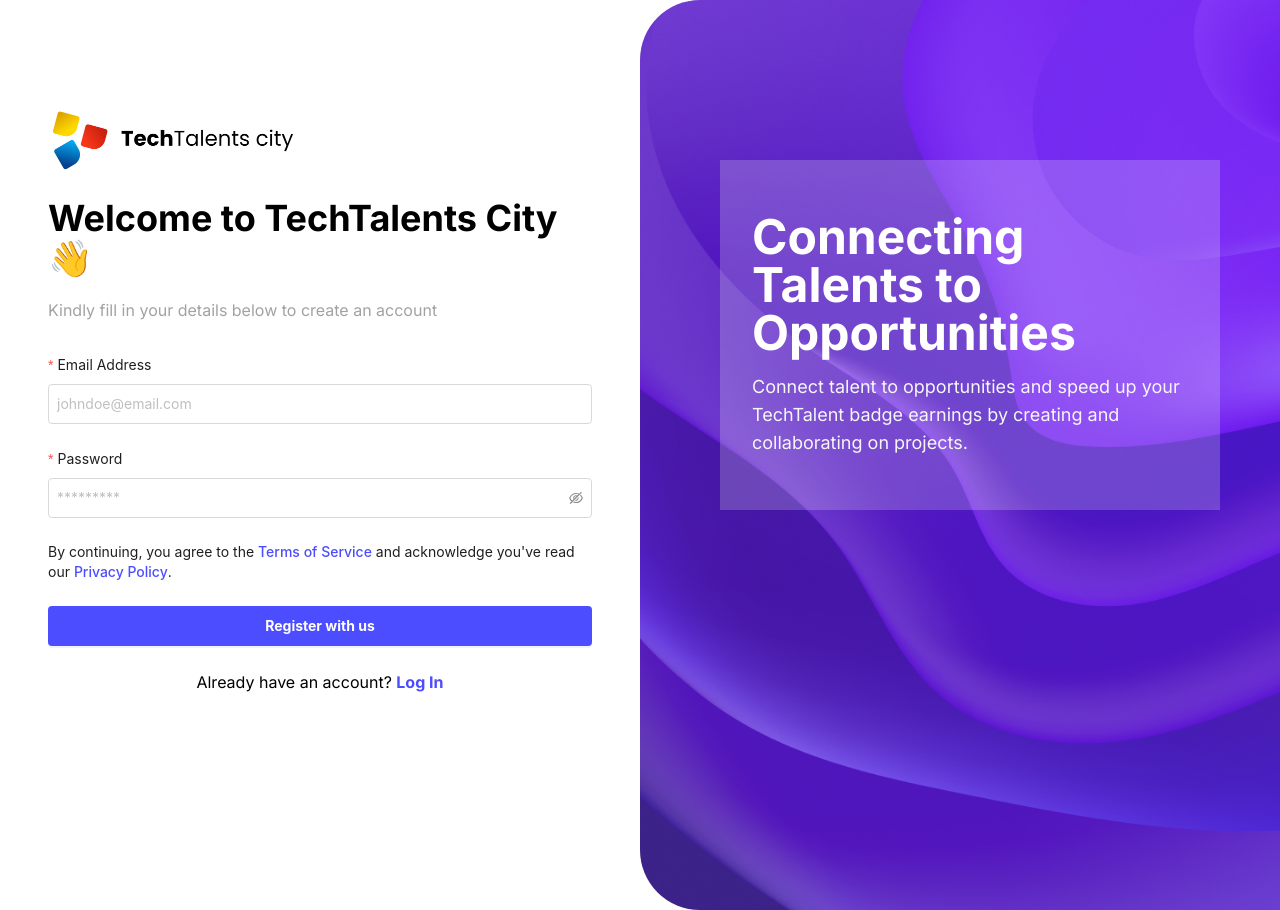
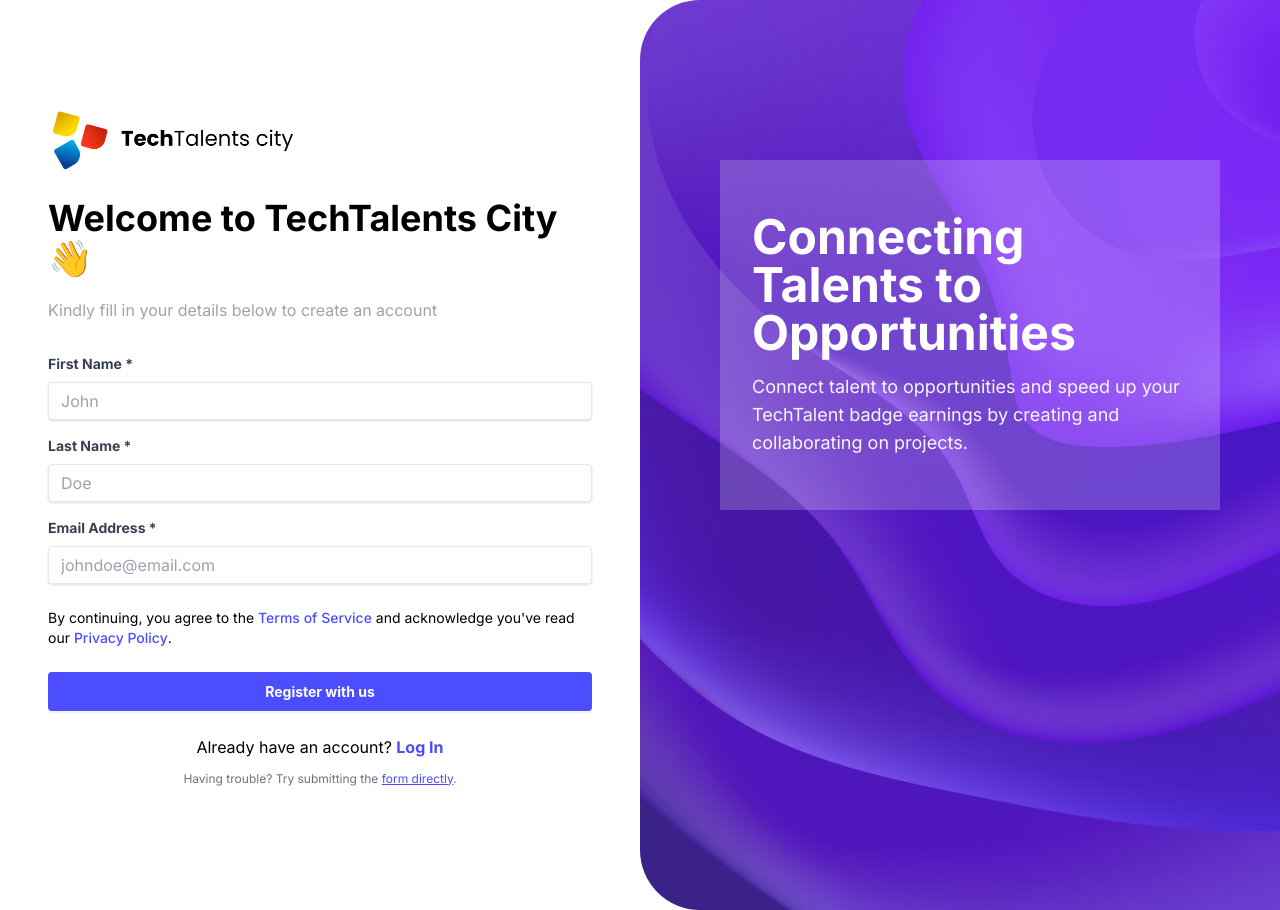
Before and after one commit to techtalentscity/techtalentscity.github.io, a React (Vite) app: page /signup in a window 1280 px wide. Built offline with nearby package versions, Linux system fonts and the light colour scheme.

Commit message:
Update index.jsx

```diff
--- a/src/Pages/Register/index.jsx
+++ b/src/Pages/Register/index.jsx
@@ -1,58 +1,77 @@
-import { Link, useNavigate } from 'react-router-dom';
+import { Link } from 'react-router-dom';
 import IMAGE from '../../assets/images/signupbg.png';
 import Container from '../../components/Container';
 import logo from '../../assets/images/logo-black.png';
-import { Button, Form, Input, message } from 'antd';
+import { Button, message } from 'antd';
 import { useState } from 'react';
 
 const Register = () => {
-  const navigate = useNavigate();
-  const [form] = Form.useForm();
   const [loading, setLoading] = useState(false);
+  const [firstName, setFirstName] = useState('');
+  const [lastName, setLastName] = useState('');
+  const [email, setEmail] = useState('');
+  const [errors, setErrors] = useState({});
 
-  // Google Form submission URL - replace with your actual form URL
-  const googleFormURL = "https://docs.google.com/forms/d/e/1FAIpQLScIbS6ykk3RY8bXUJRg52oikbt8mcvu8eOdj2x3w9xTeFeKmg/formResponse";
+  // Your updated Google Form ID from the new URL
+  const googleFormID = "1FAIpQLSdc7dgkqLO6xXSZPlvIBUK61_6I3kcXGwM4GLJbuQdneBpVyA";
+
+  // Form submission URL
+  const googleFormURL = `https://docs.google.com/forms/d/e/${googleFormID}/formResponse`;
 
   // Discord redirect URL
   const discordURL = "https://discord.gg/FwNQc7VJVk";
 
-  // Handle form submission
-  const handleSubmit = async (values) => {
-    try {
-      setLoading(true);
+  const validateEmail = (email) => {
+    const re = /^(([^<>()[\]\\.,;:\s@"]+(\.[^<>()[\]\\.,;:\s@"]+)*)|(".+"))@((\[[0-9]{1,3}\.[0-9]{1,3}\.[0-9]{1,3}\.[0-9]{1,3}\])|(([a-zA-Z\-0-9]+\.)+[a-zA-Z]{2,}))$/;
+    return re.test(String(email).toLowerCase());
+  };
 
-      // Create form data for submission
-      const formData = new FormData();
+  const handleSubmit = (e) => {
+    e.preventDefault();
 
-      // Add entry fields - REPLACE THESE with your actual Google Form field IDs
-      // You'll need to inspect your Google Form to get the exact field IDs
-      formData.append('entry.123456789', values.email); // Replace with your email field ID
-      formData.append('entry.987654321', values.password); // Replace with your password field ID
+    // Reset errors
+    setErrors({});
 
-      // Submit the form data
-      await fetch(googleFormURL, {
-        method: 'POST',
-        mode: 'no-cors', // Important for cross-origin requests to Google Forms
-        body: formData
-      });
+    // Validate
+    let isValid = true;
+    const newErrors = {};
 
-      // Show success message
-      message.success('Registration successful! Redirecting to Discord...');
+    if (!firstName.trim()) {
+      newErrors.firstName = 'First Name is required';
+      isValid = false;
+    }
 
-      // Clear form
-      form.resetFields();
+    if (!lastName.trim()) {
+      newErrors.lastName = 'Last Name is required';
+      isValid = false;
+    }
 
-      // Redirect to Discord after a short delay
-      setTimeout(() => {
-        window.location.href = discordURL;
-      }, 2000);
+    if (!email) {
+      newErrors.email = 'Email is required';
+      isValid = false;
+    } else if (!validateEmail(email)) {
+      newErrors.email = 'Please enter a valid email';
+      isValid = false;
+    }
 
-    } catch (error) {
-      console.error('Error submitting form:', error);
-      message.error('Registration failed. Please try again.');
-    } finally {
-      setLoading(false);
+    if (!isValid) {
+      setErrors(newErrors);
+      return;
     }
+
+    // Set loading
+    setLoading(true);
+
+    // Submit the form
+    document.getElementById('registration-form').submit();
+
+    // Show success message
+    message.success('Registration successful! Redirecting to Discord...');
+
+    // Redirect to Discord after a short delay
+    setTimeout(() => {
+      window.location.href = discordURL;
+    }, 2000);
   };
 
   return (
@@ -65,33 +84,67 @@ const Register = () => {
           <p className='font-bold text-4xl py-5'>Welcome to TechTalents City👋</p>
           <p className='text-[#A2A2A2]'>Kindly fill in your details below to create an account</p>
 
-          <Form
-            layout='vertical'
-            className='pt-8'
-            form={form}
-            onFinish={handleSubmit}
+          {/* Direct form submission to Google Forms */}
+          <form
+            id="registration-form"
+            method="POST"
+            action={googleFormURL}
+            onSubmit={handleSubmit}
+            className="pt-8"
           >
-            <Form.Item
-              label="Email Address"
-              name="email"
-              rules={[
-                { required: true, message: 'Email is required' },
-                { type: "email", message: 'Please enter a valid email' }
-              ]}
-            >
-              <Input placeholder="johndoe@email.com" className='p-2' />
-            </Form.Item>
+            <div className="mb-4">
+              <label className="block text-gray-700 text-sm font-bold mb-2" htmlFor="firstName">
+                First Name *
+              </label>
+              <input
+                type="text"
+                // Actual entry ID from the Google Form
+                name="entry.2120631500"
+                id="firstName"
+                className={`shadow appearance-none border ${errors.firstName ? 'border-red-500' : ''} rounded w-full py-2 px-3 text-gray-700 leading-tight focus:outline-none focus:shadow-outline`}
+                placeholder="John"
+                value={firstName}
+                onChange={(e) => setFirstName(e.target.value)}
+                required
+              />
+              {errors.firstName && <p className="text-red-500 text-xs italic">{errors.firstName}</p>}
+            </div>
 
-            <Form.Item
-              label="Password"
-              name="password"
-              rules={[
-                { required: true, message: 'Password is required' },
-                { min: 8, message: 'Password must be at least 8 characters' }
-              ]}
-            >
-              <Input.Password placeholder='*********' className='p-2' />
-            </Form.Item>
+            <div className="mb-4">
+              <label className="block text-gray-700 text-sm font-bold mb-2" htmlFor="lastName">
+                Last Name *
+              </label>
+              <input
+                type="text"
+                // Actual entry ID from the Google Form
+                name="entry.976572827"
+                id="lastName"
+                className={`shadow appearance-none border ${errors.lastName ? 'border-red-500' : ''} rounded w-full py-2 px-3 text-gray-700 leading-tight focus:outline-none focus:shadow-outline`}
+                placeholder="Doe"
+                value={lastName}
+                onChange={(e) => setLastName(e.target.value)}
+                required
+              />
+              {errors.lastName && <p className="text-red-500 text-xs italic">{errors.lastName}</p>}
+            </div>
+
+            <div className="mb-6">
+              <label className="block text-gray-700 text-sm font-bold mb-2" htmlFor="email">
+                Email Address *
+              </label>
+              <input
+                type="email"
+                // Actual entry ID from the Google Form
+                name="entry.1043611405"
+                id="email"
+                className={`shadow appearance-none border ${errors.email ? 'border-red-500' : ''} rounded w-full py-2 px-3 text-gray-700 leading-tight focus:outline-none focus:shadow-outline`}
+                placeholder="johndoe@email.com"
+                value={email}
+                onChange={(e) => setEmail(e.target.value)}
+                required
+              />
+              {errors.email && <p className="text-red-500 text-xs italic">{errors.email}</p>}
+            </div>
 
             <p className='pb-6 text-sm'>
               By continuing, you agree to the <span className='text-primary font-medium'>Terms of Service</span> and
@@ -100,17 +153,22 @@ const Register = () => {
 
             <Button
               type='primary'
+              htmlType="submit"
               block
               className='p-2 !h-auto font-bold'
-              htmlType="submit"
               loading={loading}
             >
               Register with us
             </Button>
-          </Form>
+          </form>
 
           <div className="mt-6 text-center">
-            <p>Already have an account? <a href="https://docs.google.com/forms/d/e/1FAIpQLScIbS6ykk3RY8bXUJRg52oikbt8mcvu8eOdj2x3w9xTeFeKmg/viewform?usp=sharing" target="_blank" rel="noopener noreferrer" className='text-primary font-bold'>Log In</a></p>
+            <p>
+              Already have an account? <a href="https://docs.google.com/forms/d/e/1FAIpQLSdc7dgkqLO6xXSZPlvIBUK61_6I3kcXGwM4GLJbuQdneBpVyA/viewform" target="_blank" rel="noopener noreferrer" className='text-primary font-bold'>Log In</a>
+            </p>
+            <p className="text-xs mt-3 text-gray-500">
+              Having trouble? Try submitting the <a href={`https://docs.google.com/forms/d/e/${googleFormID}/viewform`} target="_blank" rel="noopener noreferrer" className="text-primary underline">form directly</a>.
+            </p>
           </div>
         </Container>
       </div>
```
